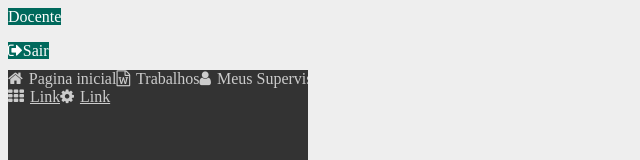
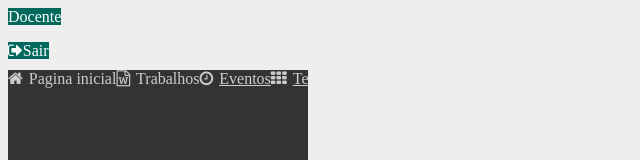
Before and after one commit to SikoDevelopers/AngularApplication, an Angular app: page /docente in a window 1280 px wide. Shown: the top 160 px of the page, without its empty margins (0-640 px from the left). Built offline with nearby package versions, Linux system fonts and the light colour scheme; what angular-bootstrap-md would draw is missing.

Commit message:
trabalhando com aubmissao

```diff
--- a/src/app/docente/sidenav/sidenav.component.html
+++ b/src/app/docente/sidenav/sidenav.component.html
@@ -9,13 +9,15 @@
       <i class="fa fa-file-word-o"></i>
       <span class="d-none d-md-inline">Trabalhos</span>
     </a>
-    <a class="list-group-item d-inline-block collapsed" data-parent="#sidebar" routerLink="/estudante/trabalho">
-      <i class="fa fa-user"></i>
-      <span class="d-none d-md-inline">Meus Supervisores</span>
+
+    <a href="#" class="list-group-item d-inline-block collapsed" data-parent="#sidebar">
+      <i class="fa fa-clock-o"></i>
+      <span class="d-none d-md-inline">Eventos</span>
     </a>
-
-    <a href="#" class="list-group-item d-inline-block collapsed" data-parent="#sidebar"><i class="fa fa-clock-o"></i> <span class="d-none d-md-inline">Link</span></a>
-    <a href="#" class="list-group-item d-inline-block collapsed" data-parent="#sidebar"><i class="fa fa-th"></i> <span class="d-none d-md-inline">Link</span></a>
+    <a href="#" class="list-group-item d-inline-block collapsed" data-parent="#sidebar">
+      <i class="fa fa-th"></i>
+      <span class="d-none d-md-inline">Temas</span>
+    </a>
     <a href="#" class="list-group-item d-inline-block collapsed" data-parent="#sidebar"><i class="fa fa-gear"></i> <span class="d-none d-md-inline">Link</span></a>
 
   </div>
--- a/src/app/estudante/estudante.module.ts
+++ b/src/app/estudante/estudante.module.ts
@@ -9,12 +9,14 @@ import { SubmeterTrabalhoFormComponent } from './submeter-trabalho/submeter-trab
 import {SelectModule} from "../select/select.module";
 import { MDBBootstrapModule } from 'angular-bootstrap-md';
 import {FileInputComponent} from "../file-input/file-input.component";
+import {FormsModule} from "@angular/forms";
 @NgModule({
   imports: [
     CommonModule,
     BarraDoTopoEstModule,
     SelectModule,
-    MDBBootstrapModule.forRoot()
+    MDBBootstrapModule.forRoot(),
+      FormsModule
   ],
   declarations: [
     PaginaComponent,
--- a/src/app/estudante/submeter-trabalho/submeter-trabalho-form/submeter-trabalho-form.component.html
+++ b/src/app/estudante/submeter-trabalho/submeter-trabalho-form/submeter-trabalho-form.component.html
@@ -1,16 +1,16 @@
 <div class="row">
   <div class="col-7">
-    <form>
+    <form #formulario="ngForm">
 
       <app-select [label]="label" [opcoes]="opcoes"></app-select>
 
       <div class="md-form">
-        <input type="text" id="tema" class="form-control" mdbActive>
+        <input type="text" id="tema" name="tema" ngModel required class="form-control" mdbActive>
         <label for="tema">Tema</label>
       </div>
 
       <div class="md-form">
-        <textarea mdbActive type="text" id="descricao" class="md-textarea"></textarea>
+        <textarea mdbActive type="text" id="descricao" name="descricao" ngModel required class="md-textarea"></textarea>
         <label for="descricao">Descricao</label>
       </div>
 
@@ -20,7 +20,7 @@
 
       <label>Supervisores</label>
       <div class="text-left">
-        <a class="btn btn-primary waves-light" href="/estudante/pagina-inicial" mdbRippleRadius>
+        <a class="btn btn-primary waves-light"  mdbRippleRadius>
           <i class="fa fa-plus"></i>
           Addionar Supervisores
         </a>
@@ -32,7 +32,7 @@
       </div>
 
       <div class="text-right">
-        <a class="btn btn-primary waves-light" href="/estudante/pagina-inicial" mdbRippleRadius>
+        <a class="btn btn-primary waves-light" (click)="submeterTrabalho(formulario)" mdbRippleRadius>
           <i class="fa fa-upload"></i>
           Submeter
         </a>
--- a/src/app/estudante/submeter-trabalho/submeter-trabalho-form/submeter-trabalho-form.component.ts
+++ b/src/app/estudante/submeter-trabalho/submeter-trabalho-form/submeter-trabalho-form.component.ts
@@ -1,4 +1,5 @@
 import { Component, OnInit } from '@angular/core';
+import {NgForm} from "@angular/forms";
 
 @Component({
   selector: 'app-submeter-trabalho-form',
@@ -35,4 +36,13 @@ export class SubmeterTrabalhoFormComponent implements OnInit {
   ngOnInit() {
   }
 
+    submeterTrabalho(formulario:NgForm){
+        alert("entramos na submissao");
+       if(!formulario){
+         alert("nao definido")
+       }else{
+           alert(formulario.value.file);
+       }
+    }
+
 }
--- a/src/app/estudante/submeter-trabalho/submeter-trabalho.component.ts
+++ b/src/app/estudante/submeter-trabalho/submeter-trabalho.component.ts
@@ -1,4 +1,5 @@
 import { Component, OnInit } from '@angular/core';
+import {NgForm} from "@angular/forms";
 
 @Component({
   selector: 'app-submeter-trabalho',
--- a/src/app/publico-geral/login/criar-conta/criar-conta-form/criar-conta-form.component.ts
+++ b/src/app/publico-geral/login/criar-conta/criar-conta-form/criar-conta-form.component.ts
@@ -66,7 +66,8 @@ export class CriarContaFormComponent implements OnInit {
                   alert("Nao pode entrar no sistema com essas credenciais" + negado);
               },
               function (erro) {
-                  alert("Nao pode criar conta com essas credenciais " + erro)
+                  alert("Nao pode criar conta com essas credenciais " + erro);
+                  alert(erro);
               });
 
       }else{
```
